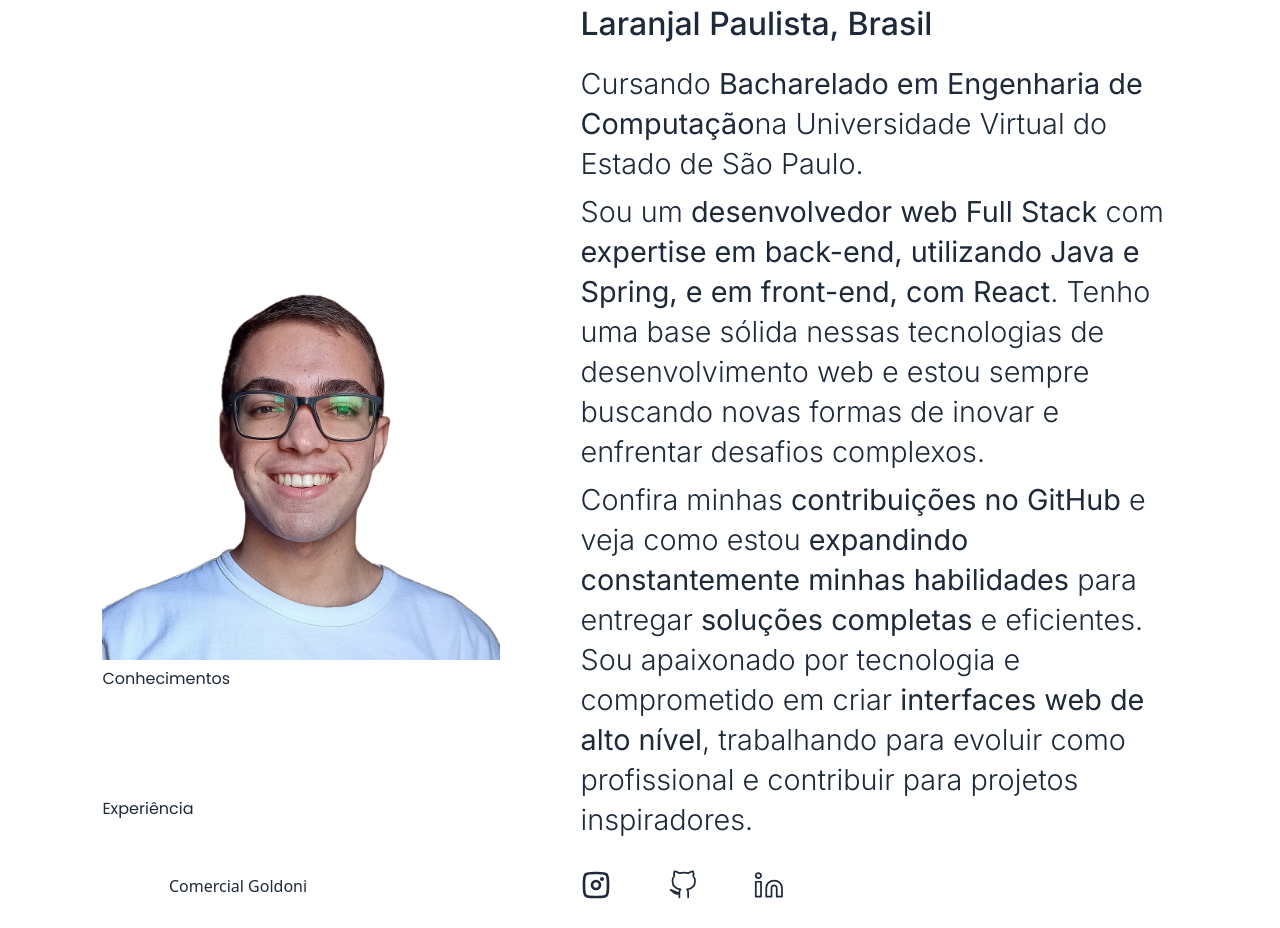
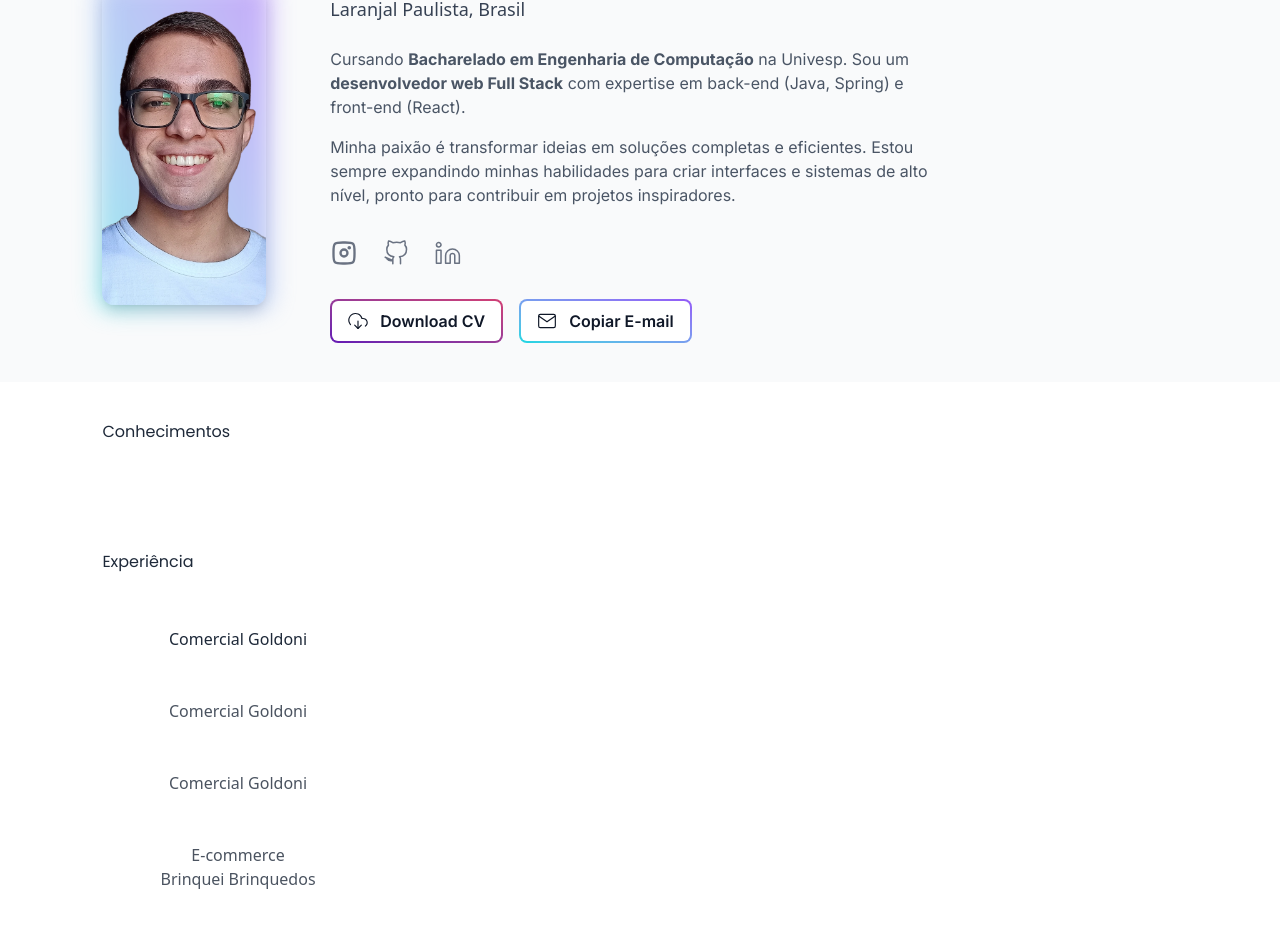
Before and after one commit to LuisBarrichello/my-portifolio, a React (Vite) app: page / in a window 1280 px wide. Shown: the part 955-1883 px from the top of the page. Built offline with nearby package versions, Linux system fonts and the light colour scheme.

Commit message:
refactor(about): migrate to tailwind and modernize layout

```diff
--- a/src/components/AboutMe/AboutMe.css
+++ /dev/null
@@ -1,140 +0,0 @@
-.container-about-me {
-    width: 100%;
-    height: 90vh;
-    display: grid;
-    grid-template-columns: 1fr 1.5fr;
-
-    padding: var(--padding-desktop);
-    gap: 5rem;
-    background: var(--dark-20);
-}
-
-.wrapper-photo {
-    display: flex;
-    align-items: center;
-    justify-content: center;
-}
-
-.wrapper-photo img {
-    width: 100%;
-}
-
-.container-infos-about-me {
-    display: flex;
-    flex-direction: column;
-    align-items: start;
-    justify-content: center;
-    gap: 1.8rem;
-}
-
-.infos-about-me {
-    display: flex;
-    flex-direction: column;
-    gap: 1rem;
-}
-
-.city {
-    font-size: 2rem;
-    font-weight: 500;
-}
-
-.infos-about-me div {
-    display: flex;
-    flex-direction: column;
-    gap: .5rem;
-}
-
-.description-about-me {
-    font-size: 1.8rem;
-    color: var(--text-color);
-    font-weight: 300;
-    line-height: 2.5rem;
-    cursor: pointer;
-}
-
-.description-about-me strong:hover {
-    color: var(--white);
-    transition: all 0.3s ease-in-out;
-}
-
-.wrapper-social-media {
-    display: flex;
-    gap: 3.4rem;
-}
-
-.wrapper-buttons-about-me {
-    display: flex;
-    gap: 3rem;
-}
-
-@media (max-width: 480px) {
-    .container-about-me {
-        display: flex;
-        margin: auto;
-        padding: var(--padding-mobile);
-    }
-    .wrapper-photo {
-        display: none;
-    }
-
-    .infos-about-me .city{
-        font-size: 1.6rem;
-    }
-    .infos-about-me .description-about-me{
-        font-size: 1.4rem;
-    }
-
-    .wrapper-buttons-about-me {
-        width: 100%;
-        display: flex;
-        align-items: center;
-        justify-content: center;
-        gap: 1.5rem;
-        flex-direction: column;
-    }
-
-    .wrapper-social-media {
-        width: 100%;
-        display: flex;
-        align-items: center;
-        justify-content: center;
-    }
-}
-
-@media (min-width: 481px) and (max-width: 767px) {
-    .container-about-me {
-        display: flex;
-        margin: auto;
-        padding: var(--padding-tablet);
-    }
-    .wrapper-photo {
-        display: none;
-    }
-
-    .wrapper-buttons-about-me, .wrapper-social-media{
-        width: 100%;
-        display: flex;
-        justify-content: center;
-        align-items: center;
-    }
-}
-
-@media (min-width: 768px) and (max-width: 991px) {
-    .container-about-me {
-        display: flex;
-        margin: auto;
-    }
-    .wrapper-photo {
-        display: none;
-    }
-
-    .title-section {
-        font-size: 2.4rem;
-    }
-}
-
-@media (min-width: 992px) and (max-width: 1199px) {
-}
-
-@media (min-width: 1200px) and (max-width: 1919px) {
-}
--- a/src/components/AboutMe/AboutMe.jsx
+++ b/src/components/AboutMe/AboutMe.jsx
@@ -8,7 +8,24 @@ import IconEmail from '../../assets/img/mail.svg?react';
 import PhotoMe from '../../assets/img/me.png';
 import curriculo from '../../data/curriculo.pdf';
 import Button from '../common/Buttons/Button';
-import './AboutMe.css';
+
+const socialLinks = [
+    {
+        href: 'https://www.instagram.com/dev.barrichello/',
+        label: 'Instagram',
+        icon: IconInstagram,
+    },
+    {
+        href: 'https://github.com/LuisBarrichello',
+        label: 'Github',
+        icon: IconGithub,
+    },
+    {
+        href: 'https://www.linkedin.com/in/luisgabrielbarrichello',
+        label: 'LinkedIn',
+        icon: IconLinkedIn,
+    },
+];
 
 function AboutMe() {
     const [copied, setCopied] = useState(false);
@@ -19,6 +36,9 @@ function AboutMe() {
             .writeText(emailAddress)
             .then(() => {
                 setCopied(true);
+                setTimeout(() => {
+                    setCopied(false);
+                }, 2000);
             })
             .catch((error) => {
                 console.error('Erro ao copiar o e-mail: ', error);
@@ -27,96 +47,87 @@ function AboutMe() {
 
     return (
         <>
-            <section id="about-me" className="container-about-me hidden">
-                <div className="wrapper-photo hidden">
-                    <img src={PhotoMe} alt="foto perfil Luis" />
-                </div>
-                <div className="container-infos-about-me hidden">
-                    <h2 className="title-section">Sobre mim</h2>
-                    <div className="infos-about-me">
-                        <span className="city">Laranjal Paulista, Brasil</span>
-                        <div>
-                            <span className="description-about-me">
+            <section
+                id="about-me"
+                className="bg-gray-50 dark:bg-dark-20 p-mobile md:p-tablet lg:p-desktop">
+                <div className="w-full mx-w-7xl max-auto grid grid-cols-1 lg:grid-cols-5 gap-12 lg:gap-16 items-center">
+                    <div className="lg:col-span flex justify-center">
+                        <div className="relative w-72 h-72 lg:w-80 lg:h-80 group">
+                            <div className="absolute -inset-1 bg-gradient-to-bl from-brand-purple to-brand-blue rounded-xl blur-md opacity-50 group-hover:opacity-75 transition-opacity duration-300"></div>
+                            <img
+                                src={PhotoMe}
+                                alt="Foto de perfil de Luís Gabriel Barrichello"
+                                className="relative w-full h-full object-cover rounded-xl shadow-lg group-hover:scale-105 transition-transform duration-300"
+                            />
+                        </div>
+                    </div>
+                    <div className="lg:col-span-3 text-center lg:text-left">
+                        <h2
+                            id="about-me-heading"
+                            className="font-poppins font-bold text-3xl md:text-4xl text-gray-900 dark:text-white">
+                            Sobre mim
+                        </h2>
+                        <address className="not-italic mt-2 text-lg font-medium text-gray-700 dark:text-gray-300 ">
+                            Laranjal Paulista, Brasil
+                        </address>
+                        <div className="mt-6 space-y-4 text-gray-600 dark:text-gray-400">
+                            <p>
                                 Cursando{' '}
                                 <strong>
                                     Bacharelado em Engenharia de Computação
-                                </strong>
-                                na Universidade Virtual do Estado de São Paulo.
-                            </span>
-                            <span className="description-about-me">
-                                Sou um{' '}
+                                </strong>{' '}
+                                na Univesp. Sou um{' '}
                                 <strong>desenvolvedor web Full Stack</strong>{' '}
-                                com
-                                <strong>
-                                    {' '}
-                                    expertise em back-end, utilizando Java e
-                                    Spring, e em front-end, com React
-                                </strong>
-                                . Tenho uma base sólida nessas tecnologias de
-                                desenvolvimento web e estou sempre buscando
-                                novas formas de inovar e enfrentar desafios
-                                complexos.
-                            </span>
-                            <span className="description-about-me">
-                                Confira minhas{' '}
-                                <strong>contribuições no GitHub</strong> e veja
-                                como estou{' '}
-                                <strong>
-                                    expandindo constantemente minhas habilidades
-                                </strong>{' '}
-                                para entregar{' '}
-                                <strong>soluções completas</strong> e
-                                eficientes. Sou apaixonado por tecnologia e
-                                comprometido em criar
-                                <strong> interfaces web de alto nível</strong>,
-                                trabalhando para evoluir como profissional e
-                                contribuir para projetos inspiradores.
+                                com expertise em back-end (Java, Spring) e
+                                front-end (React).
+                            </p>
+                            <p>
+                                Minha paixão é transformar ideias em soluções
+                                completas e eficientes. Estou sempre expandindo
+                                minhas habilidades para criar interfaces e
+                                sistemas de alto nível, pronto para contribuir
+                                em projetos inspiradores.
+                            </p>
+                        </div>
+                        <div className="mt-8 flex justify-center lg:justify-start items-center gap-6">
+                            {socialLinks.map((link) => (
+                                <a
+                                    key={link.href}
+                                    href={link.href}
+                                    target="_blank"
+                                    rel="noopener noreferrer"
+                                    aria-label={link.label}
+                                    className="text-gray-500 hover:text-gray-900 dark:hover:text-white transition-colors">
+                                    <link.icon className="w-7 h-7" />
+                                </a>
+                            ))}
+                        </div>
+
+                        <div className="mt-8 flex flex-col sm:flex-row justify-center lg:justify-start gap-4">
+                            <Button
+                                variant={'red-purple'}
+                                content={'Download CV'}
+                                IconComponent={IconDownload}
+                                altImage={
+                                    'Icone indicando download do curriculo'
+                                }
+                                pathLink={curriculo}
+                                target={'target'}
+                                download={true}
+                            />
+                            <Button
+                                variant={'purple-blue'}
+                                content={copied ? 'Copiado!' : 'Copiar E-mail'}
+                                IconComponent={IconEmail}
+                                altImage={
+                                    'Icone indicando meu email para contato'
+                                }
+                                onClick={copyEmail}
+                            />
+                            <span aria-live="polite" className="sr-only">
+                                {copied && 'E-mail copiado!'}
                             </span>
                         </div>
-                    </div>
-                    <div className="wrapper-social-media">
-                        <Link
-                            to={'https://www.instagram.com/dev.barrichello/'}
-                            target="target">
-                            <IconInstagram
-                                aria-label="Instagram"
-                                className="w-8 h-8"
-                            />
-                        </Link>
-                        <Link
-                            to={'https://github.com/LuisBarrichello'}
-                            target="target">
-                            <IconGithub
-                                aria-label="Github"
-                                className="w-8 h-8"
-                            />
-                        </Link>
-                        <Link
-                            to={
-                                'https://www.linkedin.com/in/luisgabrielbarrichello'
-                            }
-                            target="target">
-                            <IconLinkedIn
-                                aria-label="LinkedIn"
-                                className="w-8 h-8"
-                            />
-                        </Link>
-                    </div>
-                    <div className="wrapper-buttons-about-me">
-                        <Button
-                            variant={'red-purple'}
-                            content={'Currículo'}
-                            IconComponent={IconDownload}
-                            altImage={'Icone indicando download do curriculo'}
-                            pathLink={curriculo}
-                            target={'target'}
-                            download={true}></Button>
-                        <Button
-                            variant={'purple-blue'}
-                            content={copied ? 'E-mail copiado!' : 'E-mail'}
-                            IconComponent={IconEmail}
-                            altImage={'Icone indicando meu email para contato'}
-                            onClick={copyEmail}></Button>
                     </div>
                 </div>
             </section>
```
